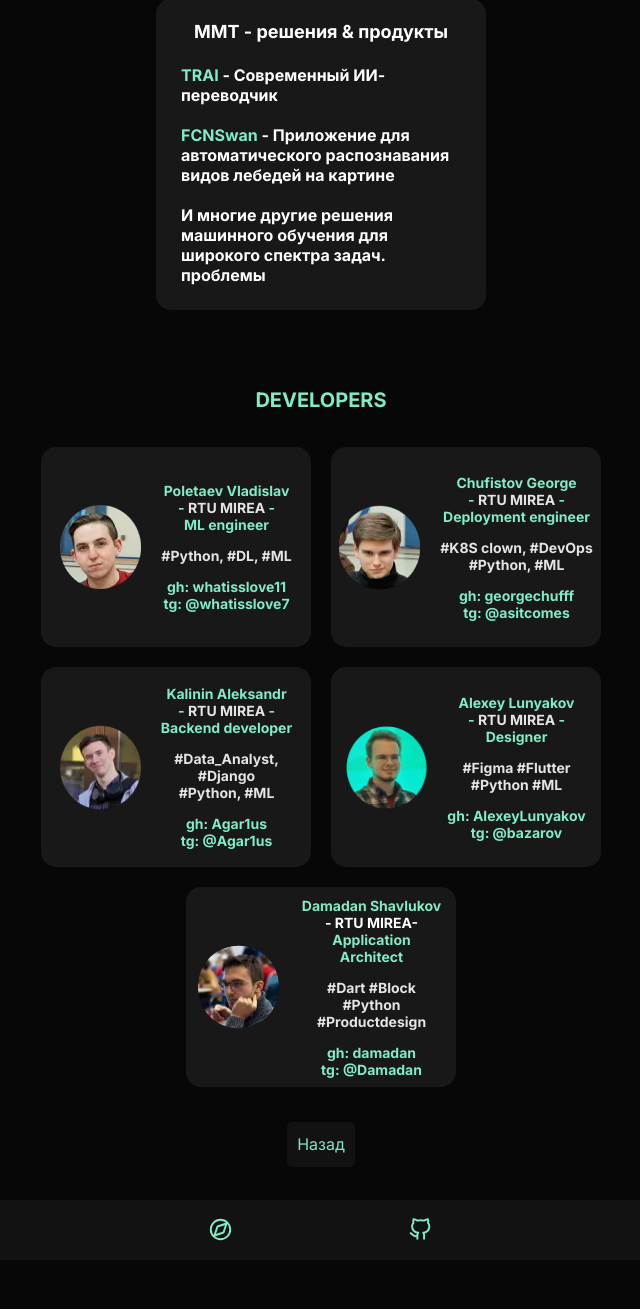
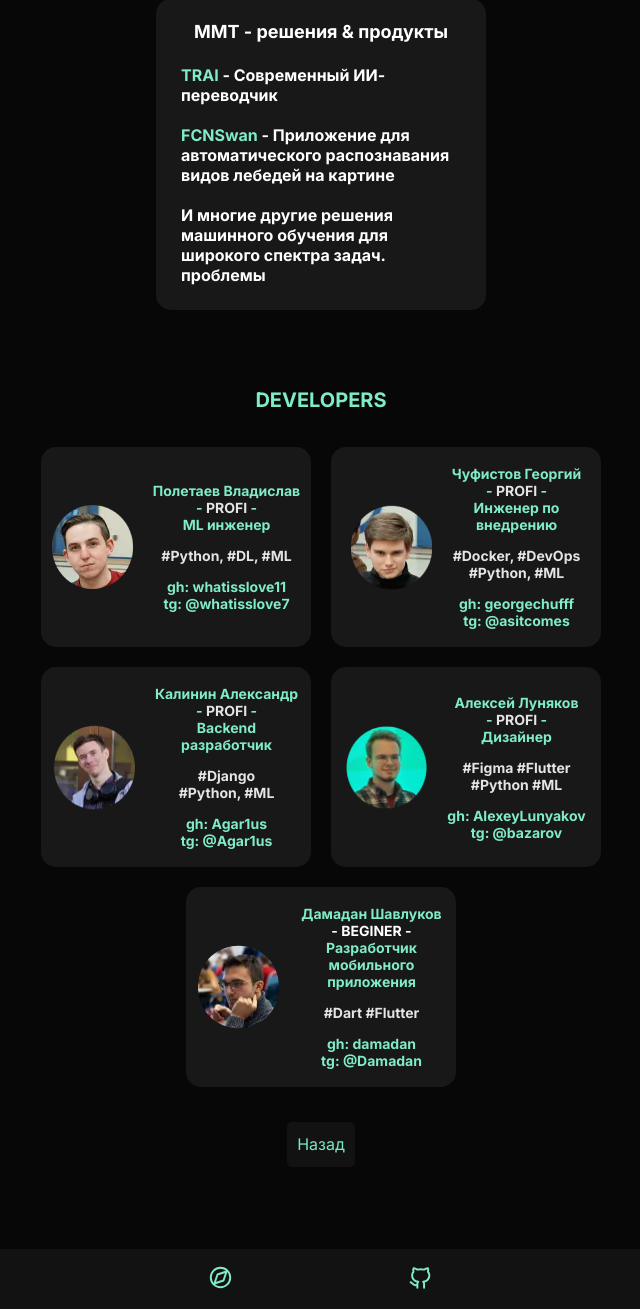
Before and after one commit to mireaMegaman/spb_hack, a Django app: page /vmegamen in a window 1280 px wide. Shown: the part 455-1764 px from the top of the page, without its empty margins (319-959 px from the left). Before the commit the page ends 1696 px from the top, so only its background shows below. Run offline with Django 4.2, Linux system fonts and the light colour scheme; some libraries are stand-ins or nearby versions.

Commit message:
front here

```diff
--- a/check_address/accounts/templates/register.html
+++ b/check_address/accounts/templates/register.html
@@ -2,7 +2,7 @@
 <!DOCTYPE html>
 <html lang="english">
   <head>
-    <title>Register - exported project</title>
+    <title>ММТ-ГИС. Регистрация</title>
     <meta property="og:title" content="Register - exported project" />
     <meta name="viewport" content="width=device-width, initial-scale=1.0" />
     <meta charset="utf-8" />
@@ -35,6 +35,8 @@
       data-tag="font"
     />
     <link rel="stylesheet" href="{% static "css/style.css" %}" />
+    <link type="image/x-icon" href="{% static "png/Logo_MMT.png" %}" rel="shortcut icon">
+    <link type="Image/x-icon" href="{% static "png/Logo_MMT.png" %}" rel="icon">
   </head>
   <body>
     <div>
@@ -126,7 +128,7 @@
               </div>
               <div class="register-container10">
                 <form class="register-form5">
-                  <button type="button" class="register-button1 button", formaction="{% url 'login' %}">
+                  <button class="register-button1", formaction="{% url 'login' %}">
                     Уже есть аккаунт? Войти?
                   </button>
                 </form>
--- a/check_address/address/templates/-vmegamen.html
+++ b/check_address/address/templates/-vmegamen.html
@@ -2,7 +2,7 @@
 <!DOCTYPE html>
 <html lang="english">
   <head>
-    <title>exported project</title>
+    <title>ММТ-ГИС. Команда</title>
     <meta name="viewport" content="width=device-width, initial-scale=1.0" />
     <meta charset="utf-8" />
     <meta property="twitter:card" content="summary_large_image" />
@@ -40,6 +40,8 @@
       data-tag="font"
     />
     <link rel="stylesheet" href="{% static "css/style.css" %}" />
+    <link type="image/x-icon" href="{% static "png/Logo_MMT.png" %}" rel="shortcut icon">
+    <link type="Image/x-icon" href="{% static "png/Logo_MMT.png" %}" rel="icon">
   </head>
   <body>
     <div>
@@ -141,15 +143,15 @@
                     <div class="-vmegamen-frame11">
                       <span class="-vmegamen-text026">
                         <span class="-vmegamen-text027">
-                          <span>Poletaev Vladislav</span>
+                          <span>Полетаев Владислав</span>
                           <br />
                           <span>-</span>
                         </span>
-                        <span class="-vmegamen-text031">RTU MIREA</span>
+                        <span class="-vmegamen-text031">PROFI</span>
                         <span>
                           <span>-</span>
                           <br />
-                          <span>ML engineer</span>
+                          <span>ML инженер</span>
                         </span>
                       </span>
                       <span class="-vmegamen-text036">
@@ -174,20 +176,22 @@
                     <div class="-vmegamen-frame111">
                       <span class="-vmegamen-text042">
                         <span class="-vmegamen-text043">
-                          <span>Chufistov George</span>
+                          <span>Чуфистов Георгий</span>
                           <br />
                           <span>-</span>
                         </span>
-                        <span class="-vmegamen-text047">RTU MIREA</span>
+                        <span class="-vmegamen-text047">PROFI</span>
                         <span>
                           <span>-</span>
                           <br />
-                          <span>Deployment engineer</span>
+                          <span>Инженер по</span>
+                          <br />
+                          <span>внедрению</span>
                         </span>
                       </span>
                       <span class="-vmegamen-text052">
                         <span>
-                          <span>#K8S clown, #DevOps</span>
+                          <span>#Docker, #DevOps</span>
                           <br />
                           <span>#Python, #ML</span>
                         </span>
@@ -211,20 +215,20 @@
                     <div class="-vmegamen-frame112">
                       <span class="-vmegamen-text061">
                         <span class="-vmegamen-text062">
-                          <span>Kalinin Aleksandr</span>
+                          <span>Калинин Александр</span>
                           <br />
                           <span>-</span>
                         </span>
-                        <span class="-vmegamen-text066">RTU MIREA</span>
+                        <span class="-vmegamen-text066">PROFI</span>
                         <span>
                           <span>-</span>
                           <br />
-                          <span>Backend developer</span>
+                          <span>Backend</span>
+                          <br />
+                          <span>разработчик</span>
                         </span>
                       </span>
                       <span class="-vmegamen-text071">
-                        <span>#Data_Analyst,</span>
-                        <br />
                         <span>#Django</span>
                         <br />
                         <span>#Python, #ML</span>
@@ -248,15 +252,15 @@
                     <div class="-vmegamen-frame113">
                       <span class="-vmegamen-text081">
                         <span class="-vmegamen-text082">
-                          <span>Alexey Lunyakov</span>
+                          <span>Алексей Луняков</span>
                           <br />
                           <span>-</span>
                         </span>
-                        <span class="-vmegamen-text086">RTU MIREA</span>
+                        <span class="-vmegamen-text086">PROFI</span>
                         <span>
                           <span>-</span>
                           <br />
-                          <span>Designer</span>
+                          <span>Дизайнер</span>
                         </span>
                       </span>
                       <span class="-vmegamen-text091">
@@ -284,19 +288,17 @@
                     />
                     <div class="-vmegamen-frame114">
                       <span class="-vmegamen-text100">
-                        <span>Damadan Shavlukov</span>
+                        <span>Дамадан Шавлуков</span>
                         <br />
                         <span class="-vmegamen-text103">-</span>
-                        <span class="-vmegamen-text104">RTU MIREA-</span>
+                        <span class="-vmegamen-text104">BEGINER -</span>
                         <br />
-                        <span>Application</span>
+                        <span>Разработчик</span>
                         <br />
-                        <span>Architect</span>
+                        <span>мобильного приложения</span>
                       </span>
                       <span class="-vmegamen-text109">
-                        <span>#Dart #Block</span>
-                        <br />
-                        <span>#Python #Productdesign</span>
+                        <span>#Dart #Flutter</span>
                       </span>
                       <span class="-vmegamen-text113">
                         <span>gh: damadan</span>
@@ -312,6 +314,7 @@
                   Назад
                 </button>
               </form>
+              <br>
             </div>
           </div>
           <br>
--- a/check_address/address/templates/-vslider.html
+++ b/check_address/address/templates/-vslider.html
@@ -2,7 +2,7 @@
 <!DOCTYPE html>
 <html lang="english">
   <head>
-    <title>exported project</title>
+    <title>ММТ-ГИС. Меню</title>
     <meta name="viewport" content="width=device-width, initial-scale=1.0" />
     <meta charset="utf-8" />
     <meta property="twitter:card" content="summary_large_image" />
@@ -41,6 +41,8 @@
       data-tag="font"
     />
     <link rel="stylesheet" href="{% static "css/style.css" %}" />
+    <link type="image/x-icon" href="{% static "png/Logo_MMT.png" %}" rel="shortcut icon">
+    <link type="Image/x-icon" href="{% static "png/Logo_MMT.png" %}" rel="icon">
   </head>
   <body>
     <div>
--- a/check_address/address/templates/mainpage.html
+++ b/check_address/address/templates/mainpage.html
@@ -3,7 +3,7 @@
 <!DOCTYPE html>
 <html lang="english">
   <head>
-    <title>exported project</title>
+    <title>ММТ-ГИС</title>
     <meta name="viewport" content="width=device-width, initial-scale=1.0" />
     <meta charset="utf-8" />
     <meta property="twitter:card" content="summary_large_image" />
@@ -47,6 +47,8 @@
       data-tag="font"
     />
     <link rel="stylesheet" href="{% static "css/style.css" %}" />
+    <link type="image/x-icon" href="{% static "png/Logo_MMT.png" %}" rel="shortcut icon">
+    <link type="Image/x-icon" href="{% static "png/Logo_MMT.png" %}" rel="icon">
   </head>
   <body>
     <div>
--- a/check_address/static/css/login.css
+++ b/check_address/static/css/login.css
@@ -60,6 +60,7 @@
     color: #ffffff;
   }
   .login-textinput {
+    width: 340px;
     color: #ffffff;
     border-width: 2px;
     background-color: #121212;
@@ -90,6 +91,7 @@
     color: rgb(255, 255, 255);
   }
   .login-textinput1 {
+    width: 340px;
     color: #ffffff;
     border-width: 2px;
     background-color: #121212;
--- a/check_address/static/css/profile_user.css
+++ b/check_address/static/css/profile_user.css
@@ -86,6 +86,7 @@
   }
   .-vprofile-frame18 {
     gap: 20px;
+    margin-bottom: 20px;
     display: flex;
     align-items: center;
     justify-content: center;
```
Also changed, not shown: check_address/accounts/templates/login.html (+11 -1 lines), check_address/accounts/templates/profile.html (+13 -21 lines), check_address/address/templates/file_input.html (+5 -3 lines), check_address/address/templates/text_input.html (+17 -2 lines), check_address/media/user_1/sample.txt (added, +7 -0 lines), check_address/static/css/index.css (+70 -9 lines), check_address/static/png/Logo_MMT.png (added).
